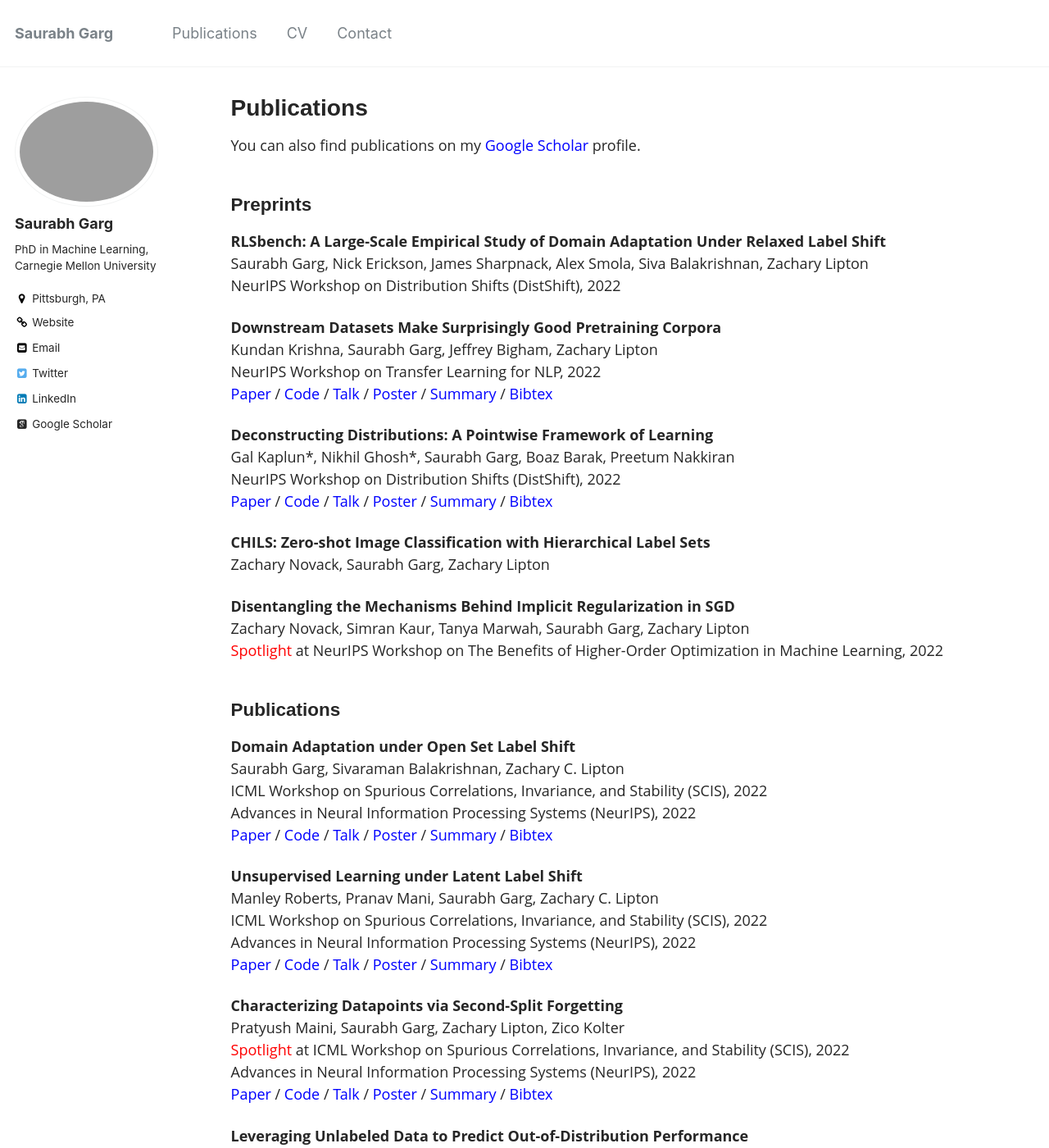
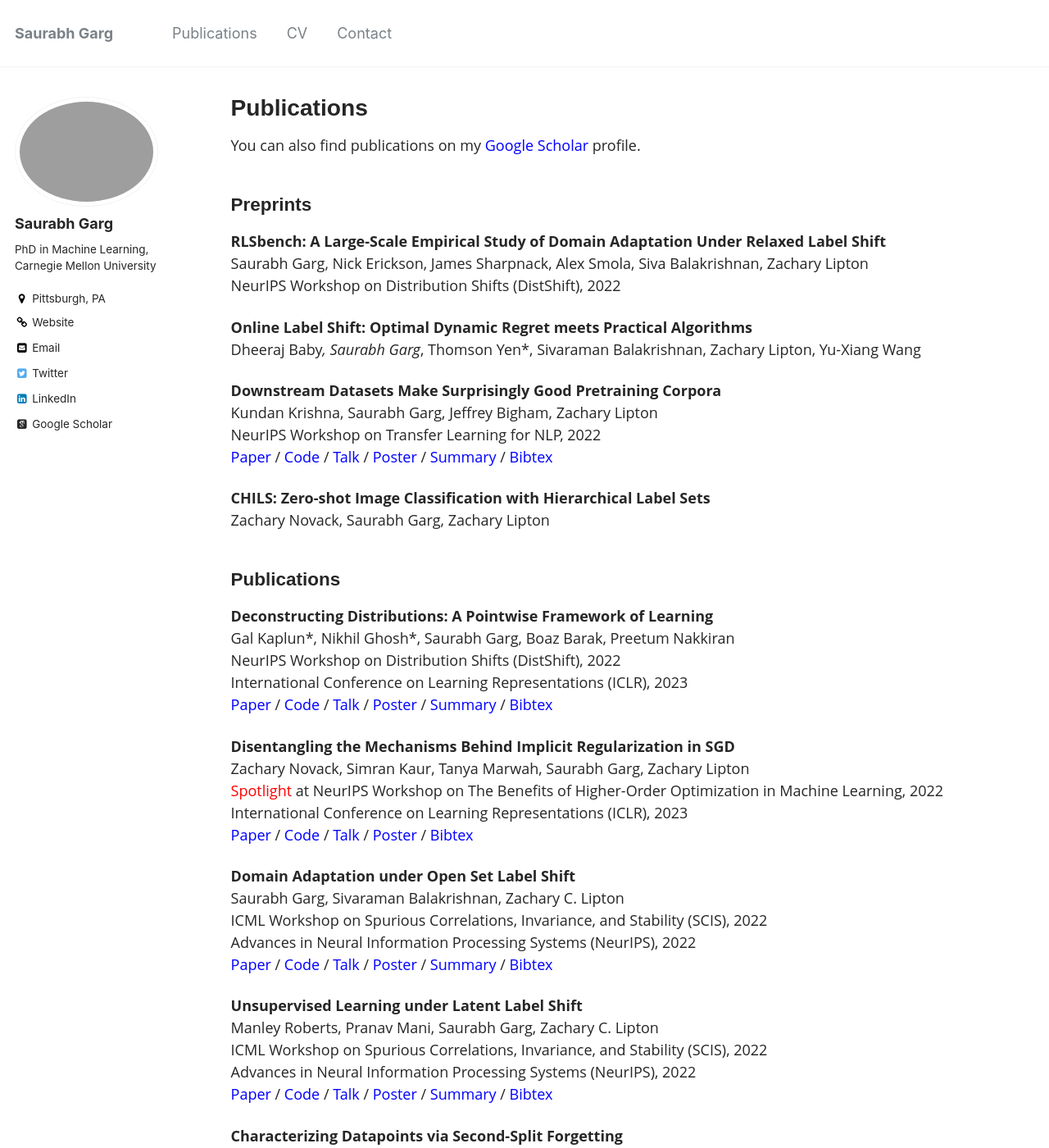
Before and after one commit to saurabhgarg1996/saurabhgarg1996.github.io, a Jekyll site: the page built from _pages/publications.md, in a window 1280 px wide and 1400 px high. Shown: the whole window at 82% size. Built offline with Jekyll 4.4.1, drawn with Linux system fonts in a browser that asks for light colours; some web fonts are replaced.

Commit message:
Openreview results

```diff
--- a/_pages/publications.md
+++ b/_pages/publications.md
@@ -15,6 +15,10 @@ Saurabh Garg, Nick Erickson, James Sharpnack, Alex Smola, Siva Balakrishnan,  Za
 NeurIPS Workshop on Distribution Shifts (DistShift), 2022
 
 
+**Online Label Shift: Optimal Dynamic Regret meets Practical Algorithms**
+Dheeraj Baby*, Saurabh Garg*, Thomson Yen*, Sivaraman Balakrishnan, Zachary Lipton, Yu-Xiang Wang
+
+
 **Downstream Datasets Make Surprisingly Good Pretraining Corpora**
 Kundan Krishna, Saurabh Garg, Jeffrey Bigham, Zachary Lipton
 NeurIPS Workshop on Transfer Learning for NLP, 2022
@@ -30,32 +34,45 @@ NeurIPS Workshop on Transfer Learning for NLP, 2022
 </bibtext>
 
 
-**Deconstructing Distributions: A Pointwise Framework of Learning**
-Gal Kaplun\*, Nikhil Ghosh\*, Saurabh Garg, Boaz Barak, Preetum Nakkiran
-NeurIPS Workshop on Distribution Shifts (DistShift), 2022
-<span style="color:blue">[Paper](https://arxiv.org/abs/2202.09931)</span> / <span style="color:blue">[Code]()</span> / <span style="color:blue">[Talk]()</span> / <span style="color:blue">[Poster]()</span> / <span style="color:blue">[Summary](javascript:toggleblock('kalpun2022_DD_abs'))</span> / <span style="color:blue">[Bibtex](javascript:toggleblock('kalpun2022_DD_bib'))</span>
-<p><i id="kalpun2022_DD_abs" style="display: none;">We propose a new lens for studying the pointwise performance of learning algorithms which reveals new insights into their behavior and goes beyond traditional notions of in-distribution and "out-of-distribution" learning. </i></p>
-<bibtext xml:space="preserve" id="kalpun2022_DD_bib" style="display: none;">
-@article{kaplun2022deconstructing,     <br>
-  title={Deconstructing Distributions: A Pointwise Framework of Learning},     <br>
-  author={Kaplun, Gal and Ghosh, Nikhil and Garg, Saurabh and Barak, Boaz and Nakkiran, Preetum},      <br>
-  journal={arXiv preprint arXiv:2202.09931},    <br>
-  year={2022}
-}
-</bibtext>
-
 
 
 **CHILS: Zero-shot Image Classification with Hierarchical Label Sets**
 Zachary Novack, Saurabh Garg, Zachary Lipton
 
 
+
+
+## Publications
+
+**Deconstructing Distributions: A Pointwise Framework of Learning**
+Gal Kaplun\*, Nikhil Ghosh\*, Saurabh Garg, Boaz Barak, Preetum Nakkiran
+NeurIPS Workshop on Distribution Shifts (DistShift), 2022
+International Conference on Learning Representations (ICLR), 2023
+<span style="color:blue">[Paper](https://arxiv.org/abs/2202.09931)</span> / <span style="color:blue">[Code]()</span> / <span style="color:blue">[Talk]()</span> / <span style="color:blue">[Poster]()</span> / <span style="color:blue">[Summary](javascript:toggleblock('kalpun2022_DD_abs'))</span> / <span style="color:blue">[Bibtex](javascript:toggleblock('kalpun2022_DD_bib'))</span>
+<p><i id="kalpun2022_DD_abs" style="display: none;">We propose a new lens for studying the pointwise performance of learning algorithms which reveals new insights into their behavior and goes beyond traditional notions of in-distribution and "out-of-distribution" learning. </i></p>
+<bibtext xml:space="preserve" id="kalpun2022_DD_bib" style="display: none;">
+@inproceedings{kaplun2022deconstructing,     <br>
+  title={Deconstructing Distributions: A Pointwise Framework of Learning},     <br>
+  author={Kaplun, Gal and Ghosh, Nikhil and Garg, Saurabh and Barak, Boaz and Nakkiran, Preetum},      <br>
+  booktitle={International Conference on Learning Representations (ICLR)},    <br>
+  year={2022}
+}
+</bibtext>
+
+
 **Disentangling the Mechanisms Behind Implicit Regularization in SGD**
 Zachary Novack, Simran Kaur, Tanya Marwah, Saurabh Garg, Zachary Lipton
 <span style="color:red">Spotlight</span> at NeurIPS Workshop on The Benefits of Higher-Order Optimization in Machine Learning, 2022
-
-
-## Publications
+International Conference on Learning Representations (ICLR), 2023
+<span style="color:blue">[Paper](https://arxiv.org/abs/2211.15853)</span> / <span style="color:blue">[Code]()</span> / <span style="color:blue">[Talk]()</span> / <span style="color:blue">[Poster]()</span> / <span style="color:blue">[Bibtex](javascript:toggleblock('novack2023_bib'))</span>
+<bibtext xml:space="preserve" id="novack2023_bib" style="display: none;">
+@inproceedings{novack2023disentangling,     <br>
+  title={Disentangling the Mechanisms Behind Implicit Regularization in SGD},     <br>
+  author={Novack, Zachary and Kaur, Simran and Marwah, Tanya and Garg, Saurabh and Lipton, Zachary,      <br>
+  booktitle={International Conference on Learning Representations (ICLR)},    <br>
+  year={2023}
+}
+</bibtext>
 
 **Domain Adaptation under Open Set Label Shift**
 Saurabh Garg, Sivaraman Balakrishnan, Zachary C. Lipton
```
